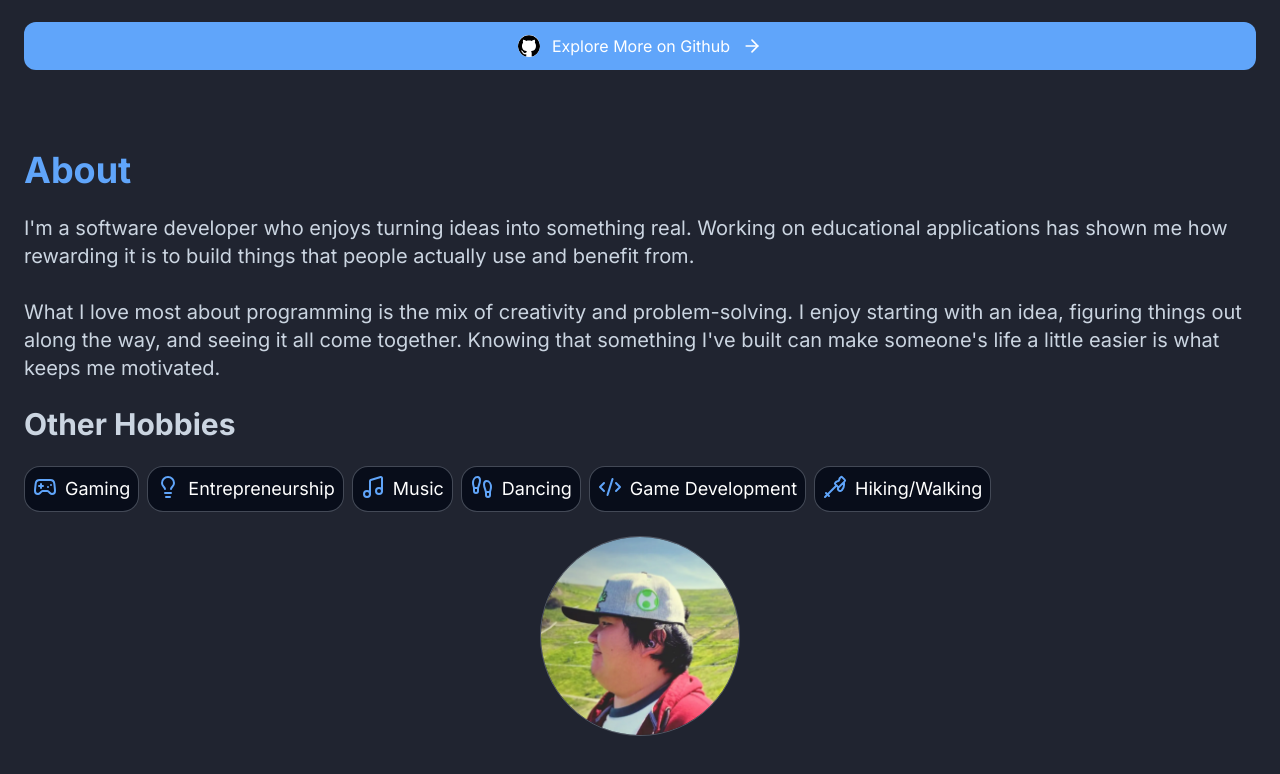
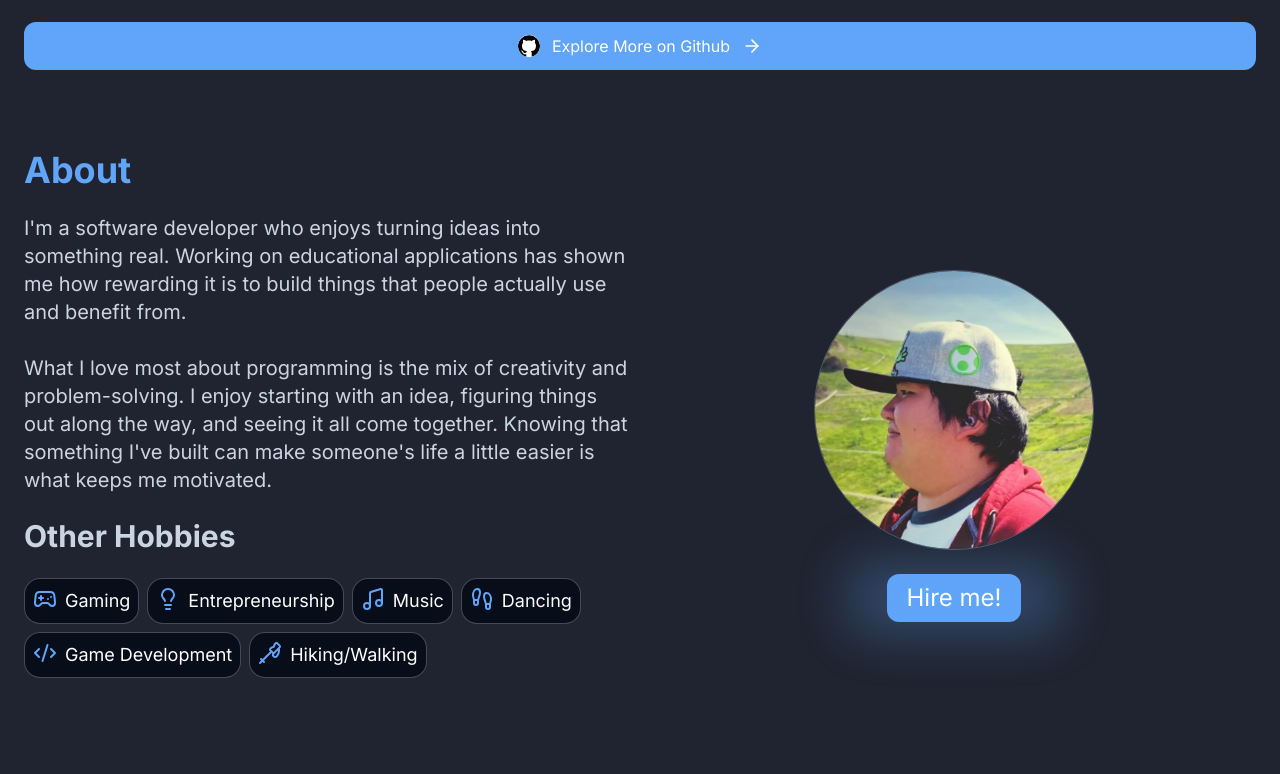
Before and after one commit to gnikkoch96/portfolio-updated, a React (Vite) app: page / in a window 1280 px wide. Shown: the part 2670-3444 px from the top of the page. Built offline with nearby package versions, Linux system fonts and the light colour scheme.

Commit message:
style/feat(about): update about layout to be more responsive in desktop/tablet and add a hire me button

```diff
--- a/src/sections/About.tsx
+++ b/src/sections/About.tsx
@@ -25,10 +25,17 @@ export default function About() {
     <section id="about" className="content-section">
       <div className="container-content-section">
         <SectionHeader sectionTitle="About" sectionSubtext="" />
-        <p className="text-muted whitespace-pre-line lg:text-xl">{aboutMeText}</p>
+        <div className="grid gap-6 lg:grid-cols-2">
+          <div className="flex flex-col gap-6">
+            {/* about me text */}
+            <p className="text-muted whitespace-pre-line lg:text-xl">
+              {aboutMeText}
+            </p>
 
             {/* what I enjoy */}
-        <h3 className="text-2xl font-bold text-muted lg:text-3xl">Other Hobbies</h3>
+            <h3 className="text-2xl font-bold text-muted lg:text-3xl">
+              Other Hobbies
+            </h3>
             <div className="flex flex-wrap gap-2">
               {hobbies.map(({ name, icon: Icon }) => (
                 <span
@@ -39,14 +46,27 @@ export default function About() {
                 </span>
               ))}
             </div>
+          </div>
           {/* profile image */}
-        <div className="flex justify-center">
+          <div className="flex flex-col gap-6 items-center lg:justify-center">
             <img
               src={profileImage}
               alt="profile image"
               loading="lazy"
-            className="size-30 rounded-full border border-muted/30 lg:size-50"
+              className="size-30 rounded-full border border-muted/30 lg:size-70"
             />
+
+            {/* hire me button */}
+            <a
+              href="mailto:nikkochdev@gmail.com"
+              className="relative isolate w-fit mx-auto rounded-xl bg-accent px-3 py-1
+             before:absolute before:inset-0 before:-z-10 before:rounded-xl
+             before:bg-accent/70 before:blur-lg before:animate-ping
+             motion-reduce:before:animate-none lg:text-2xl lg:px-5 lg:py-2"
+            >
+              Hire me!
+            </a>
+          </div>
         </div>
       </div>
     </section>
```
Lines whose indentation alone changed are shown as unchanged.
